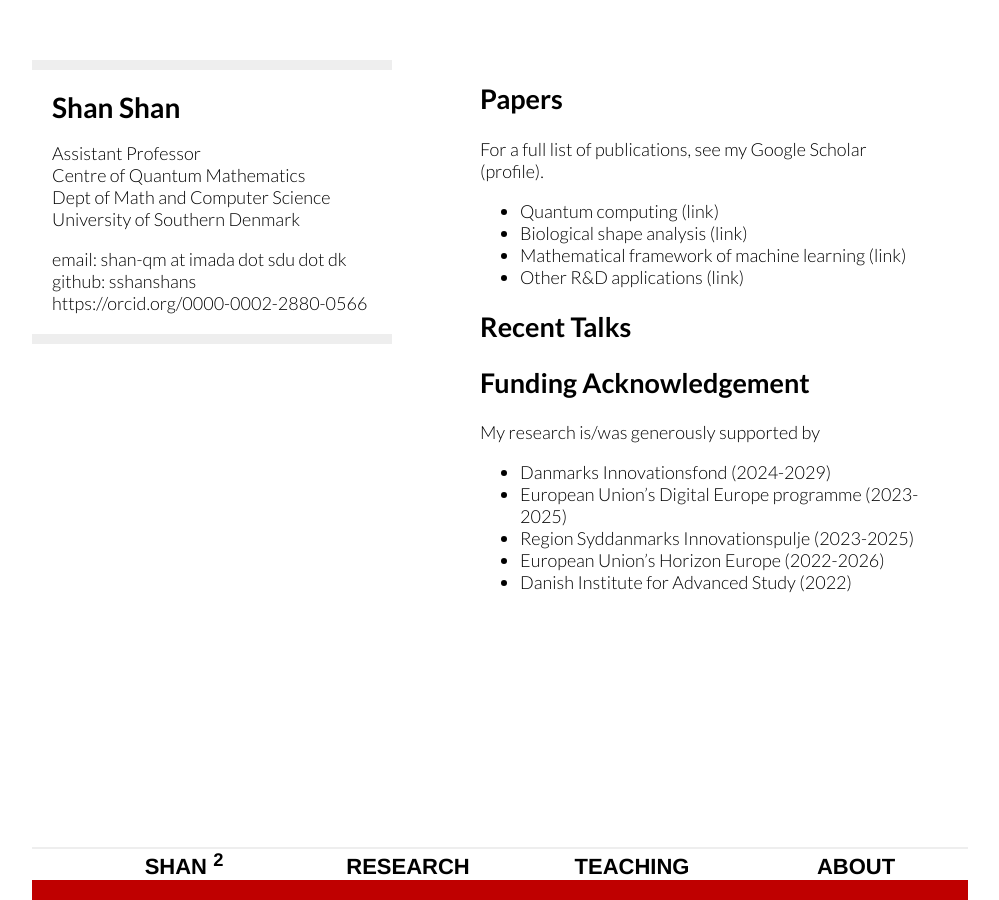
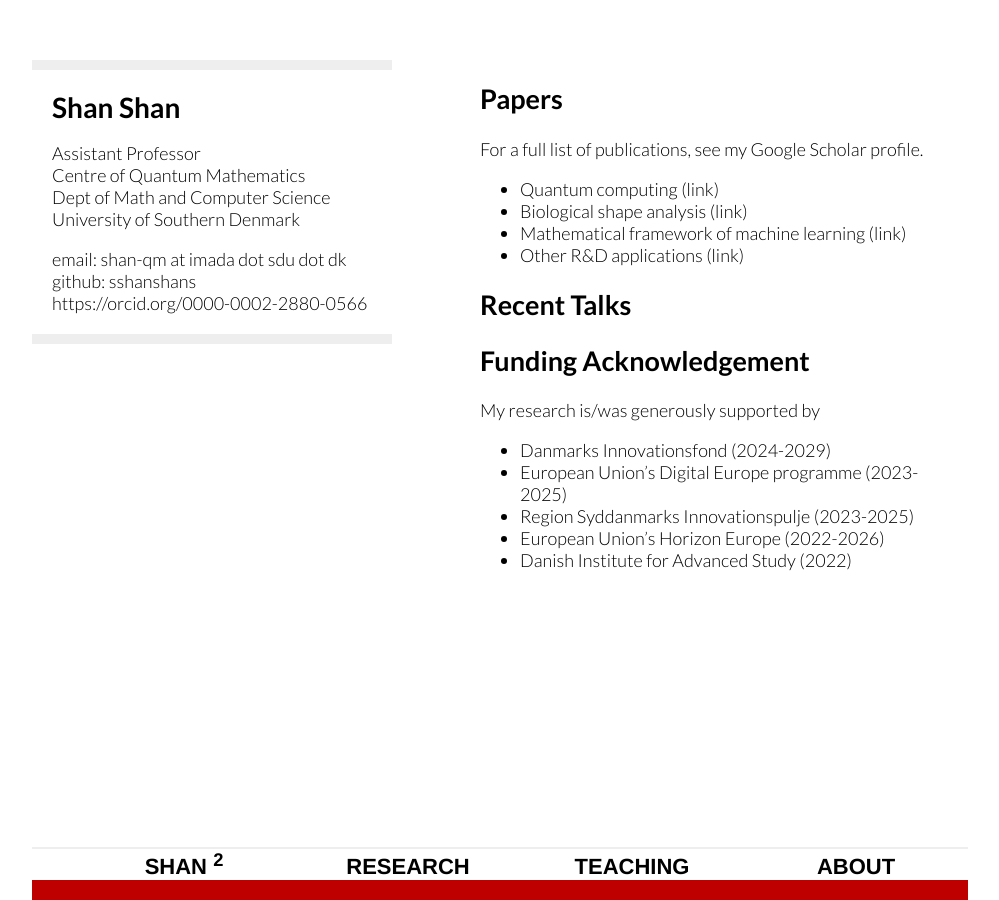
Before and after one commit to sshanshans/sshanshans.github.io, a Jekyll site: the page built from research/research.md, in a window 1280 px wide. Shown: the whole page, without its empty margins (160-1159 px from the left). Built offline with Jekyll 4.4.1, drawn with Linux system fonts in a browser that asks for light colours.

```diff
--- a/research/research.md
+++ b/research/research.md
@@ -5,7 +5,7 @@ description: Research
 ---
 
 ## Papers
-For a full list of publications, see my Google Scholar [(profile)](https://scholar.google.com/citations?user=ZJz-eI0AAAAJ&hl=en&authuser=1).
+For a full list of publications, see my [Google Scholar profile](https://scholar.google.com/citations?user=ZJz-eI0AAAAJ&hl=en&authuser=1).
 
 * Quantum computing [(link)](../research/quantum.html)
 * Biological shape analysis [(link)](../research/shape.html)
```
